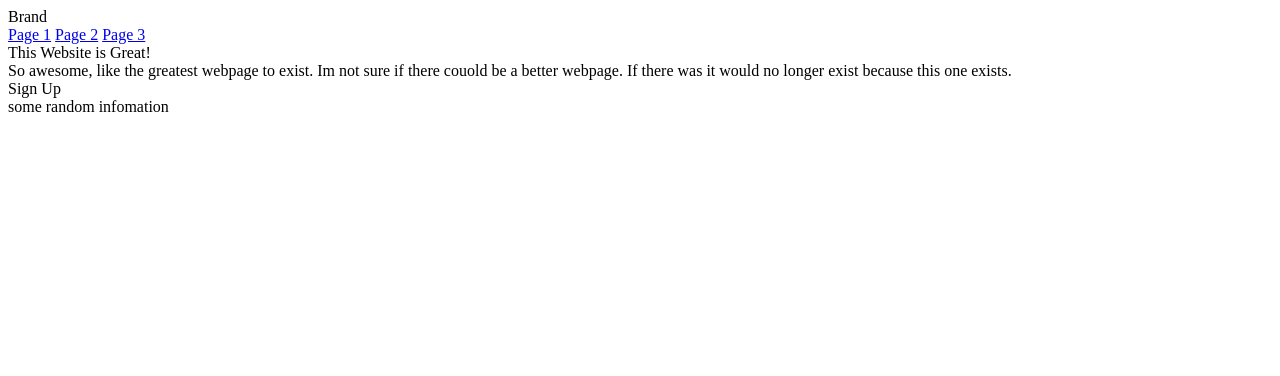
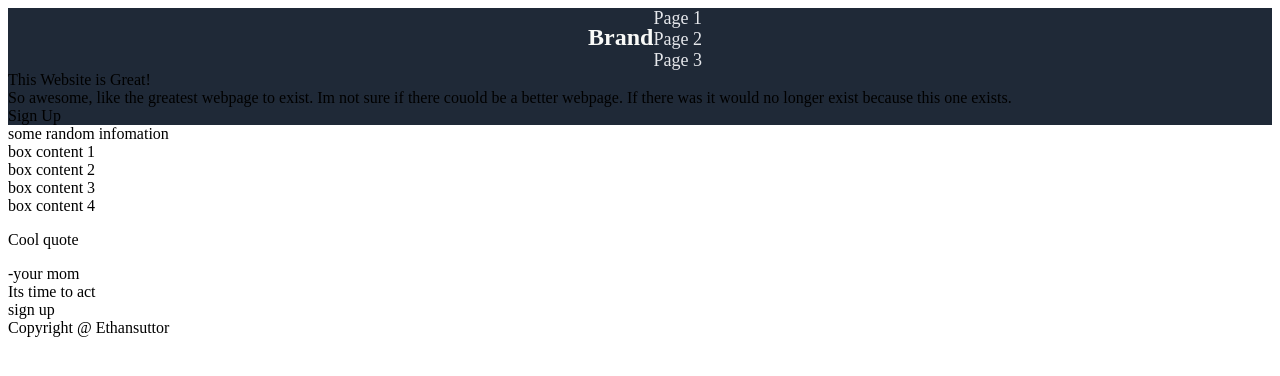
Before and after one commit to Ethansuttor/odin-landing-page, a plain HTML site: page index.html in a window 1280 px wide. Drawn offline with Linux system fonts and the light colour scheme.

Commit message:
finished the html (maybe). Started the CSS but i still cant figure out flexboxes

```diff
--- a/index.html
+++ b/index.html
@@ -10,11 +10,14 @@
 <body>
    <div class="top">
     <div class="header">
-    <div class="logo">Brand</div>
+    <h1 class="logo">Brand</h1>
+       <div class="links">
         <a href="#">Page 1</a>
         <a href="#">Page 2</a>
         <a href="#">Page 3</a>
+            </div>
         </div>
+
         <div>This Website is Great!</div>
         <div> So awesome, like the greatest webpage to exist. Im not sure if there couold be a better webpage. If there was it would no longer exist because this one exists.</div>
         <div>Sign Up</div>
@@ -22,8 +25,26 @@
 
     <div>some random infomation</div>
 
+    <div class="boxes"></div>
+    <div class="boxes"></div>
+    <div class="boxes"></div>
+    <div class="boxes"></div>
 
+    <div class="box-content">box content 1</div>
+    <div class="box-content">box content 2</div>
+    <div class="box-content">box content 3</div>
+    <div class="box-content">box content 4</div>
 
+    <P class="quote">Cool quote</P>
+    <div class="sayer"> -your mom</div>
+
+    <div class="call to action">Its time to act</div>
+    <div>sign up</div>
+
+    <div class="footer">
+        <div> Copyright @ Ethansuttor</div>
+
+    </div>
 
 </body>
 </html>
--- a/style.css
+++ b/style.css
@@ -0,0 +1,33 @@
+.top {
+    background-color: #1f2937;
+    /*display:flex ;*/
+
+}
+
+.header {
+    padding-left: 10px;
+    justify-content: center;
+    display: flex;
+    flex-direction: row;
+
+
+
+}
+ a {
+    display: flex;
+    justify-content: flex-start;
+    flex-direction: row;
+    text-decoration:none ;
+    color: #e5e7eb;
+    font-size: 18px;
+
+
+
+}
+ h1{
+    font-size: 24px;
+    color: #f9faf8;
+    display: flex;
+    align-content: flex-start;
+
+ }
```
